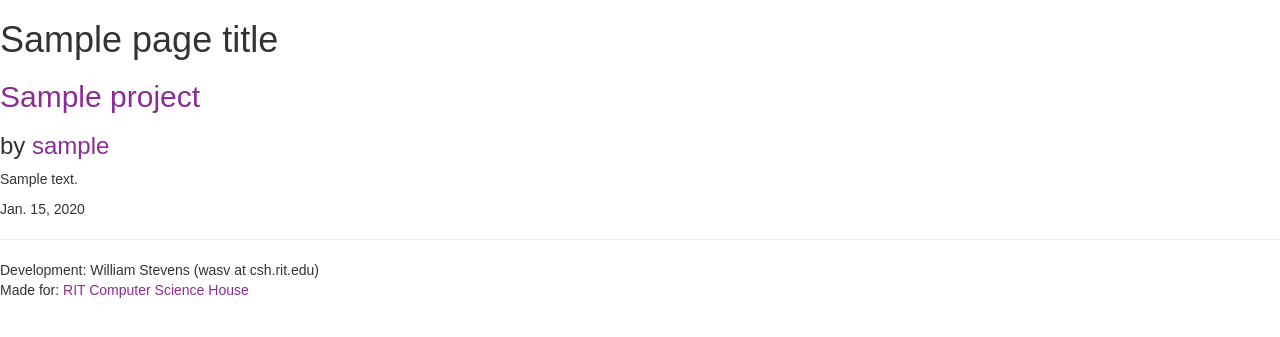
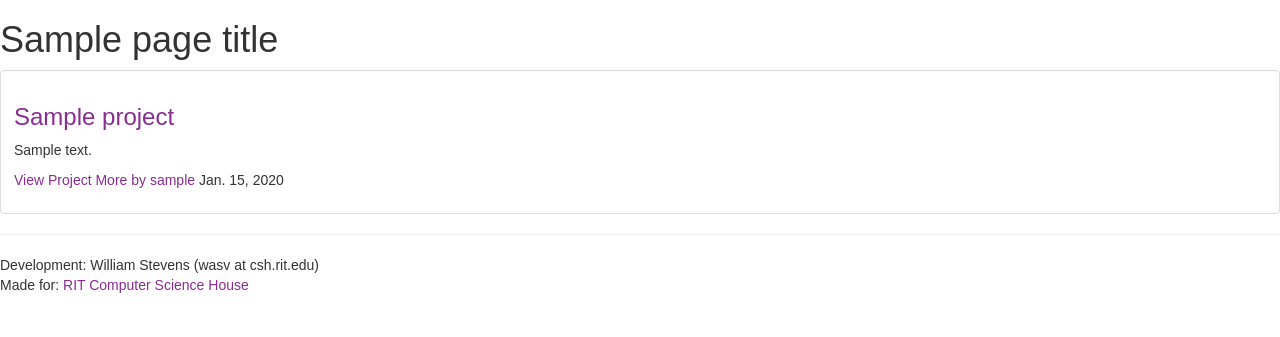
Before and after one commit to wasv/CSH_Projects, a Django app: template templates/projectList.html in a window 1280 px wide. Shown: the top 337 px of the page. Run offline with Django 3.2, Linux system fonts and the light colour scheme; tables that the repository leaves empty hold one stand-in row (values such as "Sample post"); the template is opened without the code that fills it: values that come from a table or form of the project are taken from there, most other values are stand-ins (such as "Sample title", 1, 10 or a date in 2020); some libraries are stand-ins or nearby versions.

Commit message:
Working on styling with project list.

```diff
--- a/templates/projectList.html
+++ b/templates/projectList.html
@@ -18,11 +18,16 @@
 
 {% block content %}
     {% for project in project_list %}
-        <div class="project">
-            <h2><a title="{{ project.title }}" href="{% url "projectDetail" project.id %}">{{ project.title }}</a></h2>
-            <h3>by <a href="{% url 'profileView' project.owner %}">{{ project.owner }}</a></h3>
-            <p>{{ project.description }}</p>
-            <span>{{ project.last_update }}</span>
+        <div class="thumbnail">
+            <div class="caption">
+                <h3><a title="{{ project.title }}" href="{% url "projectDetail" project.id %}">{{ project.title }}</a></h3>
+                <p>{{ project.description }}</p>
+                <p>
+                    <a title="{{ project.title }}" href="{% url "projectDetail" project.id %}">View Project</a>
+                    <a class="button" href="{% url 'profileView' project.owner %}"> More by {{ project.owner }}</a>
+                    <span class="float-right">{{ project.last_update }}</span>
+                </p>
+            </div>
         </div>
     {% endfor %}
 {% endblock %}
```
